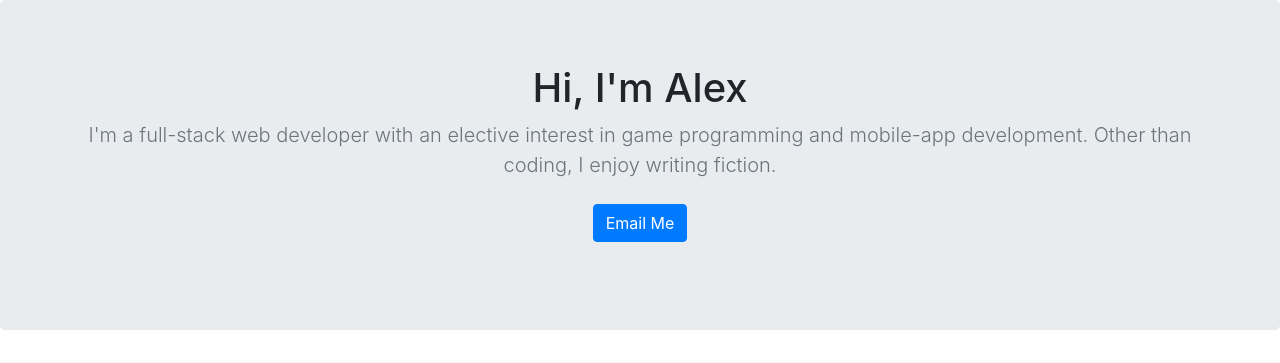
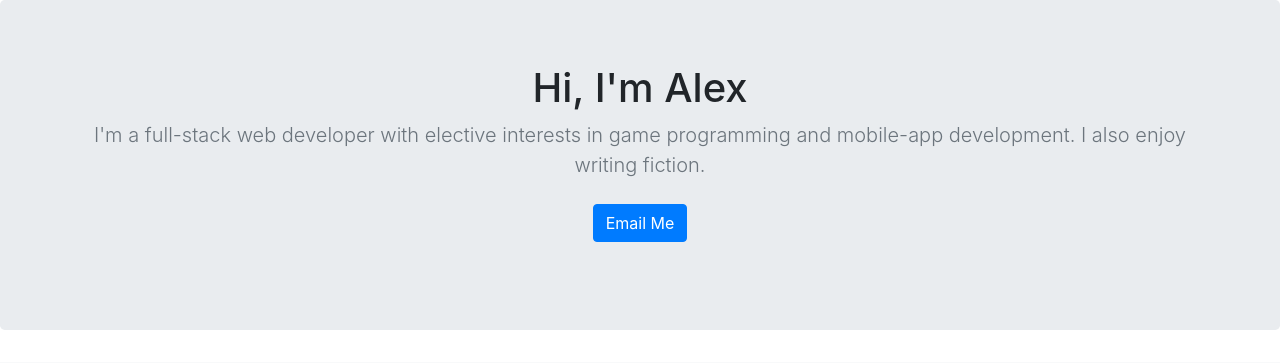
Before and after one commit to brno32/portfolio-site, a Django app: page / in a window 1280 px wide. Shown: the part 56-419 px from the top of the page. Run offline with Django 3.2, Linux system fonts and the light colour scheme; data comes from the database, SQL or seed files in the repository; some libraries are stand-ins or nearby versions.

Commit message:
finishes banner message once and for all

```diff
--- a/jobs/templates/jobs/home.html
+++ b/jobs/templates/jobs/home.html
@@ -45,8 +45,8 @@
         <div class="container">
           <h1 class="jumbotron-heading">Hi, I'm Alex</h1>
           <p class="lead text-muted">
-            I'm a full-stack web developer with an elective interest in game
-            programming and mobile-app development. Other than coding, I enjoy
+            I'm a full-stack web developer with elective interests in game
+            programming and mobile-app development. I also enjoy
             writing fiction.
           </p>
           <p>
```
